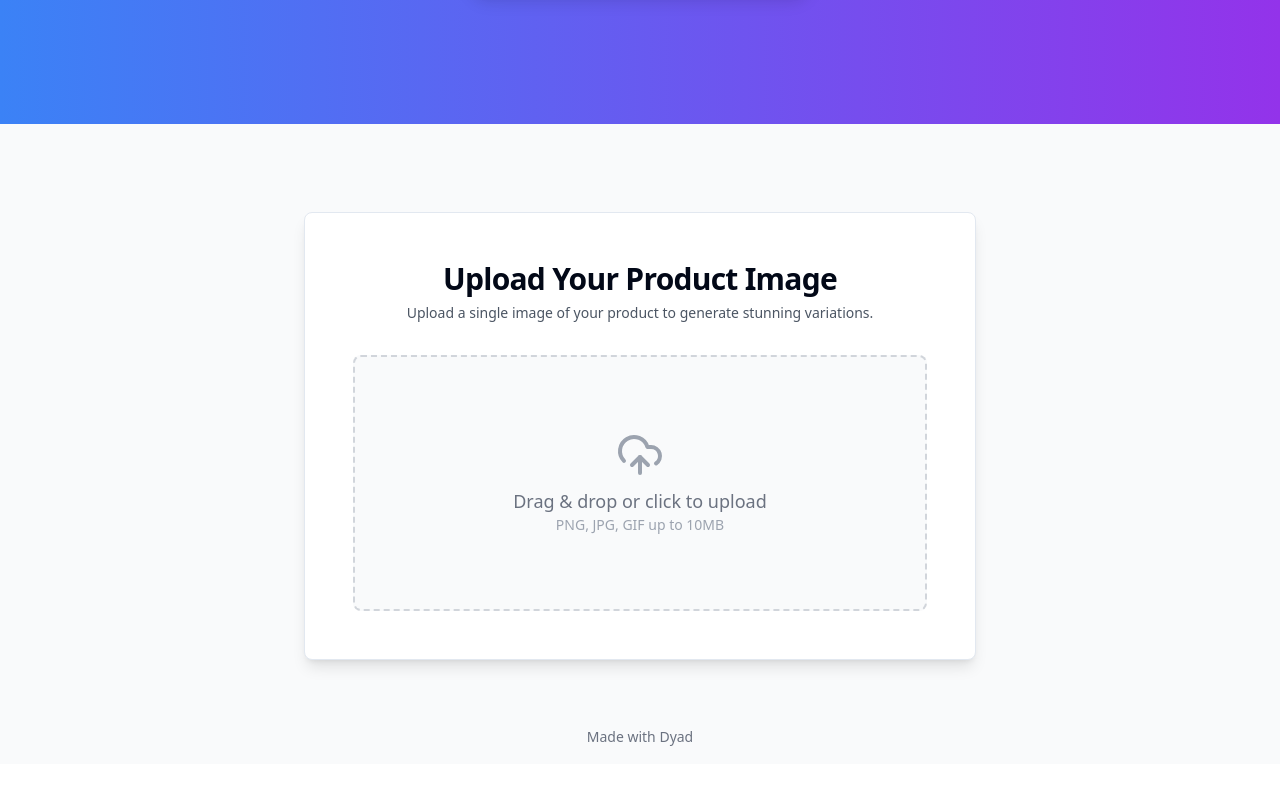
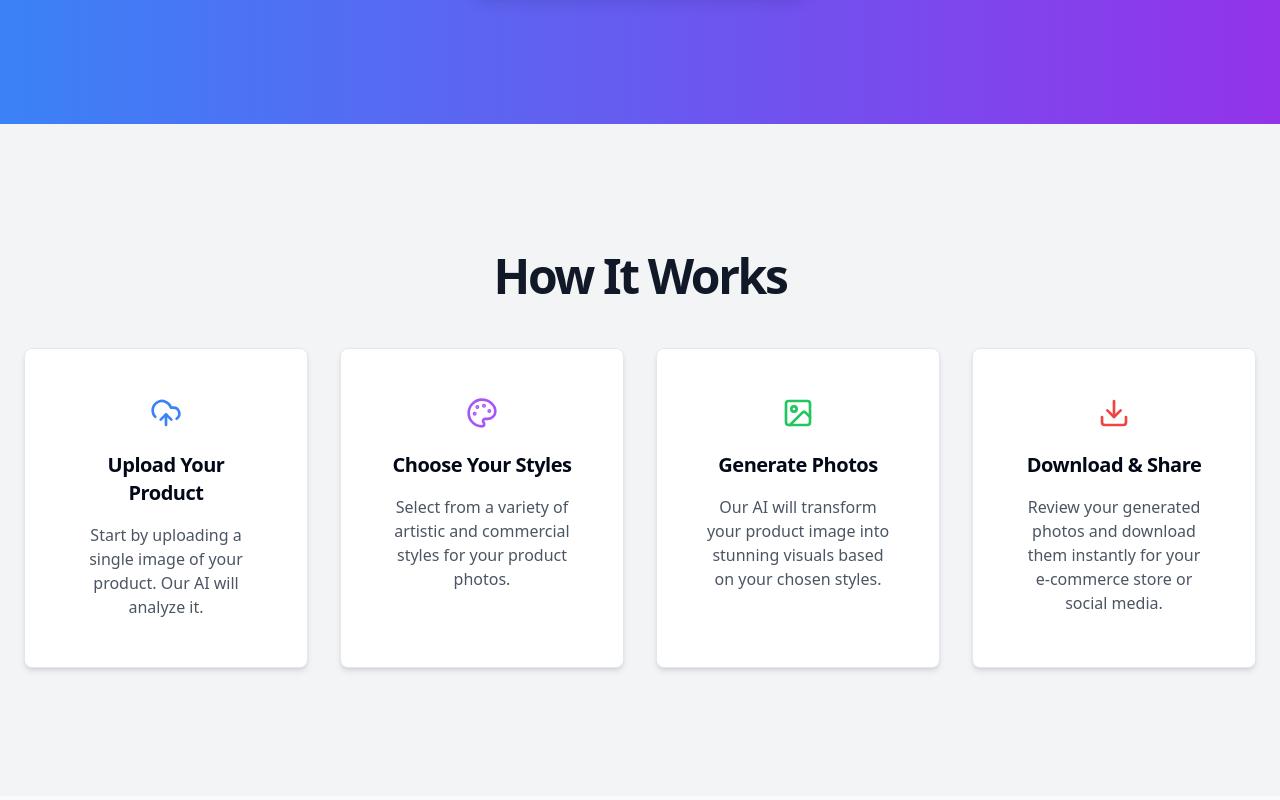
Before and after one commit to Alphauno123/energetic-kraken-flip, a React (Vite) app: page / in a window 1280 px wide. Shown: the part 540-1340 px from the top of the page. Before the commit the page ends 1304 px from the top, so only its background shows below. Built offline with nearby package versions, Linux system fonts and the light colour scheme.

Commit message:
[dyad] wrote 2 file(s)

```diff
--- /dev/null
+++ b/src/components/HowItWorks.tsx
@@ -0,0 +1,57 @@
+"use client";
+
+import React from 'react';
+import { Card, CardContent, CardHeader, CardTitle } from "@/components/ui/card";
+import { UploadCloud, Palette, Image, Download } from 'lucide-react';
+
+const steps = [
+  {
+    icon: <UploadCloud className="h-8 w-8 text-blue-500" />,
+    title: "Upload Your Product",
+    description: "Start by uploading a single image of your product. Our AI will analyze it.",
+  },
+  {
+    icon: <Palette className="h-8 w-8 text-purple-500" />,
+    title: "Choose Your Styles",
+    description: "Select from a variety of artistic and commercial styles for your product photos.",
+  },
+  {
+    icon: <Image className="h-8 w-8 text-green-500" />,
+    title: "Generate Photos",
+    description: "Our AI will transform your product image into stunning visuals based on your chosen styles.",
+  },
+  {
+    icon: <Download className="h-8 w-8 text-red-500" />,
+    title: "Download & Share",
+    description: "Review your generated photos and download them instantly for your e-commerce store or social media.",
+  },
+];
+
+const HowItWorks = () => {
+  return (
+    <section className="w-full py-12 md:py-24 lg:py-32 bg-gray-100 dark:bg-gray-800">
+      <div className="container px-4 md:px-6 text-center">
+        <h2 className="text-3xl font-bold tracking-tighter sm:text-4xl md:text-5xl mb-12 text-gray-900 dark:text-gray-50">
+          How It Works
+        </h2>
+        <div className="grid grid-cols-1 md:grid-cols-2 lg:grid-cols-4 gap-8">
+          {steps.map((step, index) => (
+            <Card key={index} className="flex flex-col items-center text-center p-6 shadow-md hover:shadow-lg transition-shadow duration-300">
+              <CardHeader className="pb-4">
+                <div className="flex items-center justify-center mb-4">
+                  {step.icon}
+                </div>
+                <CardTitle className="text-xl font-semibold">{step.title}</CardTitle>
+              </CardHeader>
+              <CardContent>
+                <p className="text-gray-600 dark:text-gray-400">{step.description}</p>
+              </CardContent>
+            </Card>
+          ))}
+        </div>
+      </div>
+    </section>
+  );
+};
+
+export default HowItWorks;
--- a/src/pages/Index.tsx
+++ b/src/pages/Index.tsx
@@ -5,9 +5,10 @@ import HeroSection from "@/components/HeroSection";
 import ImageUpload from "@/components/ImageUpload";
 import StyleSelector from "@/components/StyleSelector";
 import GeneratedPhotosDisplay from "@/components/GeneratedPhotosDisplay";
+import HowItWorks from "@/components/HowItWorks"; // Import the new component
 import React, { useRef, useState } from "react";
-import { Loader2, RotateCcw } from "lucide-react"; // Import Loader2 and RotateCcw icons
-import { Button } from "@/components/ui/button"; // Import Button component
+import { Loader2, RotateCcw } from "lucide-react";
+import { Button } from "@/components/ui/button";
 
 const Index = () => {
   const imageUploadRef = useRef<HTMLDivElement>(null);
@@ -69,6 +70,7 @@ const Index = () => {
   return (
     <div className="min-h-screen flex flex-col bg-gray-50 dark:bg-gray-900">
       <HeroSection onUploadClick={scrollToImageUpload} />
+      <HowItWorks /> {/* Add the HowItWorks component here */}
       <main className="flex-grow container mx-auto px-4 py-12">
         {uploadedImage && ( // Show reset button once an image is uploaded
           <div className="flex justify-end mb-8">
```
